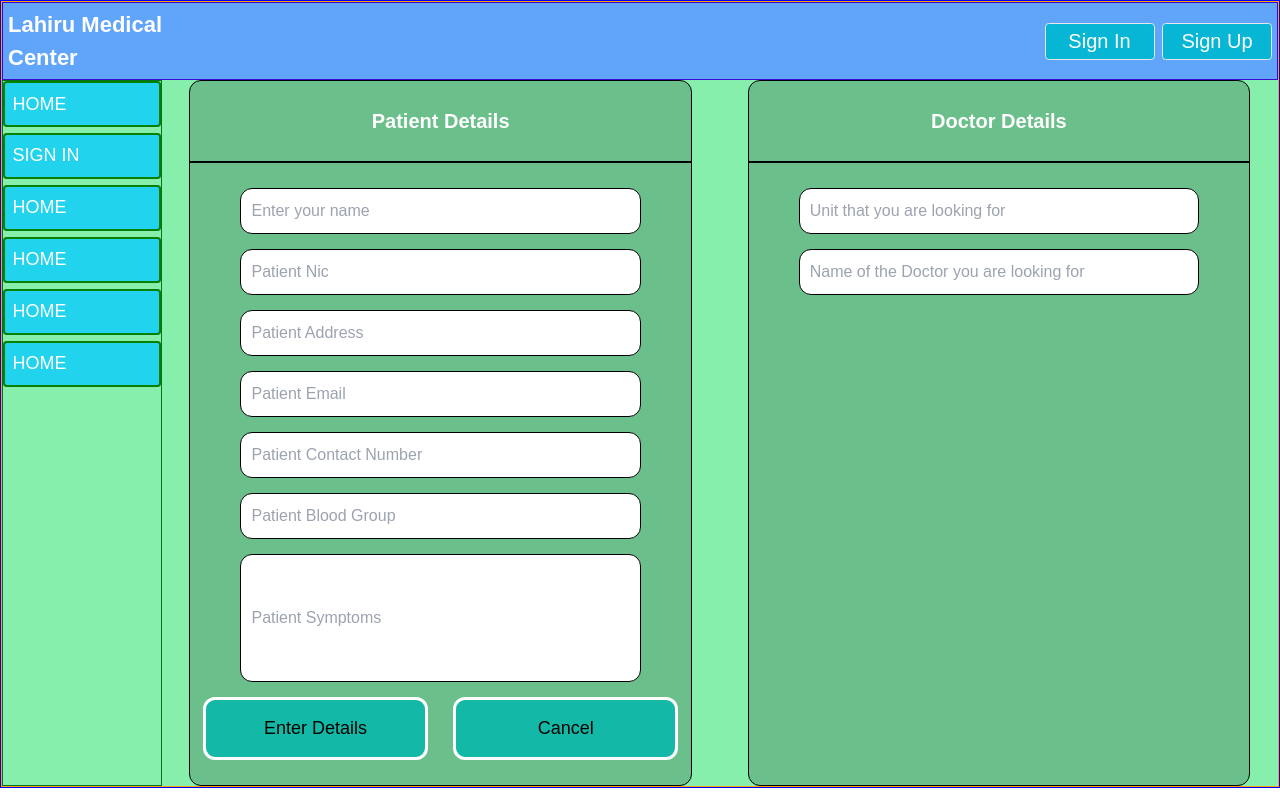
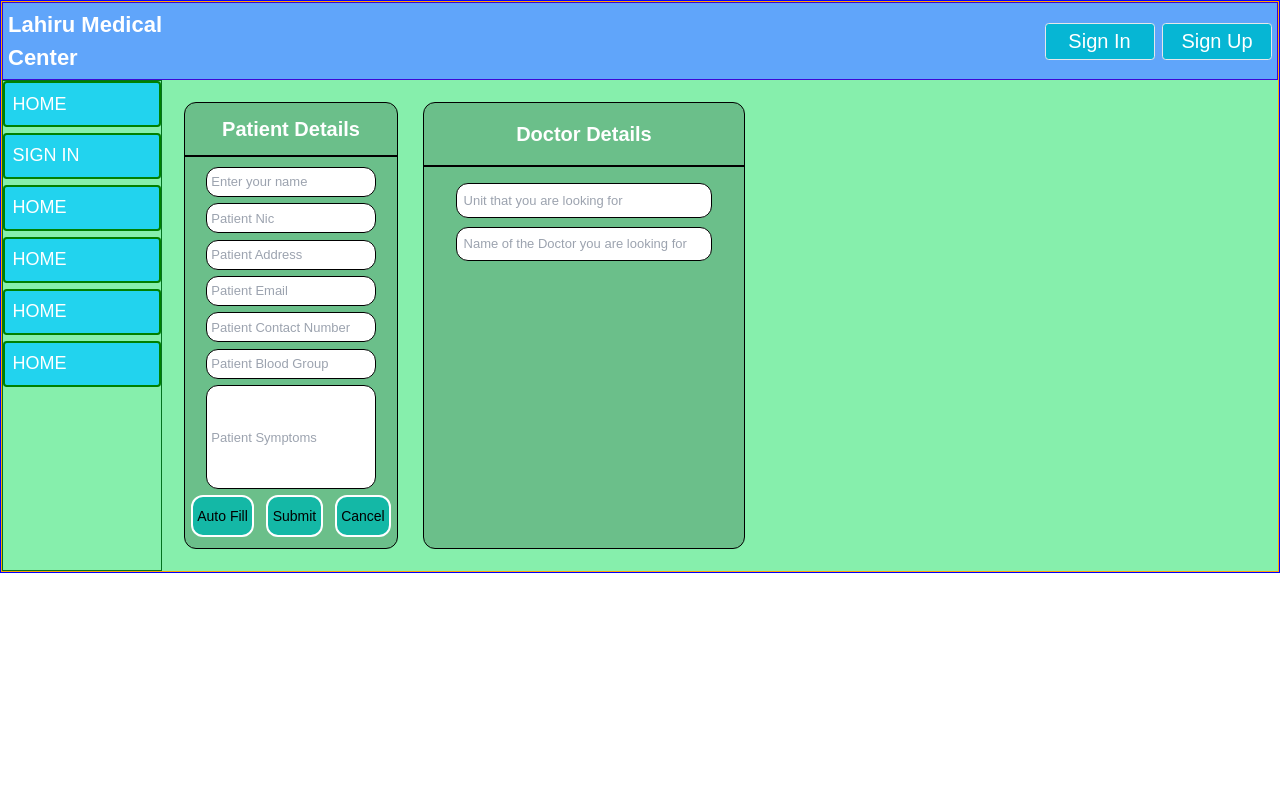
Before and after one commit to KYNASOFT/lahiru-med-app, a Next.js app: page /dashboard/appoinments in a window 1280 px wide. Built offline with nearby package versions, Linux system fonts and the light colour scheme; no server answers.

Commit message:
Merge the appoinment managemant system

```diff
--- /dev/null
+++ b/app/api/bookappoinment/route.js
@@ -0,0 +1,26 @@
+import { connectMongoDb } from "@/lib/mongoDb";
+import Apt from "@/models/appoinment";
+import { NextResponse } from "next/server";
+
+
+export async function POST(req,res){
+    try{
+        let{email,name,symptoms} = await req.json();
+        console.log("From the booking api",email,name,symptoms);
+
+        //connect to the database
+        await connectMongoDb();
+
+        //create the appoinment
+
+        await Apt.create({patientName:name,bookingEmail:email,symptoms});
+
+        return NextResponse.json({
+            res:"Succesfully created an appoinment",ok:true,
+            status:201
+        })
+
+    }catch(error){
+        console.error(error);
+    }
+}
--- a/app/api/getUser/route.js
+++ /dev/null
@@ -1,26 +0,0 @@
-import { NextResponse } from "next/server";
-
-export async function POST(req,res){
-    try{
-        let {userEmail} = await req.json();
-
-        console.log("from the server end recieved ",userEmail);
-        //fetch data from database
-
-
-        //get a userobject
-
-
-
-        //pass user to the frontend
-
-        return NextResponse.json(
-            {res:"Fetch succcess",ok:true},
-            {status:201}
-        );
-
-    }catch(error){
-        console.error(error);
-
-    }
-}
--- a/app/api/userExcist/route.js
+++ b/app/api/userExcist/route.js
@@ -9,8 +9,7 @@ export async function POST(req,res)
         let {email} = await req.json();
         await connectMongoDb();
 
-        const user =await User.findOne({email}).select("_id");
-
+        const user =await User.findOne({email});
         return NextResponse.json({user});
 
     }
--- a/components/AppoinmentManagement/BookingForm.jsx
+++ b/components/AppoinmentManagement/BookingForm.jsx
@@ -21,32 +21,46 @@ function BookingForm() {
   const{data:session} = useSession("");
   const router = useRouter();
 
-
   const getUserDetails =async()=>{
-     const userEmail = session?.user?.email;
-     console.log(userEmail);
+     const email = session?.user?.email;
      try{
-     const res = await fetch('api/getUser',
-       {
-        method:"POST",
+      const resUserExcist = await fetch('../api/userExcist',
+      {method:"POST",
        headers:{
         "Content-Type":"application/json"
        },
        body: JSON.stringify({
-            userEmail
+        email
        })
+      }
 
-     })
+    )
+    if(resUserExcist.ok)
+    {
+       const {user} = await resUserExcist.json();
 
-     if(res.ok){
-        console.log("data retrieve success")
+       if(user)
+       {
+          fillForm(user);
+          return user;
+       }
     }
     else{
-        console.log("No such a user")
+      return null;
     }
     }catch(error){
         console.error(error);
+        return null;
     }
+  }
+
+  function fillForm(user){
+      setPatientName(user.username);
+      setPatientAddress(user.address);
+      setPatientBloodGroup(user.bloodtype);
+      setPatientEmail(user.email);
+      setPatientNic(user.nic);
+      setpatientContatNum(user.telephone);
   }
 
 
@@ -54,8 +68,28 @@ function BookingForm() {
   const bookingHandler = async ()=>
   {
 
-     console.log(patientName,patientNic,patientAddress,patientEmail,patientContactNum,patientBloodGroup,patientSymptoms);
-    //Backend integeration
+     try{
+      const aptRes = await fetch('../api/bookappoinment',{
+        method:"POST",headers:{
+          "Content-Type":"application/json"
+        },
+        body:JSON.stringify({
+          email:patientEmail,
+          name:patientName,
+          symptoms:patientSymptoms,
+          //fill this later to send every details
+        })
+      })
+      if(aptRes.ok){
+        console.log("appoinment created success");
+      }
+      else{
+        console.log("unsuccess appoinment");
+      }
+
+     }catch(error){
+      console.error(error);
+     }
 
   }
 
@@ -116,7 +150,7 @@ function BookingForm() {
                   ></input>
 
                 <input
-                  type="description"
+                  type="text-area"
                   placeholder='Patient Symptoms'
                   name='symptoms'
                   onChange={e=>setPatientSymptoms(e.target.value)}
@@ -125,7 +159,8 @@ function BookingForm() {
                   ></input>
             </div>
             <div className='btn-wrapper'>
-                <button className='normal-btn' onClick={getUserDetails}>Enter Details</button>
+                <button className='normal-btn' onClick={getUserDetails}>Auto Fill</button>
+                <button className='normal-btn' onClick={bookingHandler}>Submit</button>
                 <button className='normal-btn'onClick={()=>router.push('/')}>Cancel</button>
             </div>
         </div>
--- a/components/AppoinmentManagement/booking.css
+++ b/components/AppoinmentManagement/booking.css
@@ -1,7 +1,7 @@
 .booking-wrapper
 {
-    @apply flex justify-around;
-
+    @apply flex justify-start gap-10;
+    padding: 2%;
 
 }
 
@@ -10,7 +10,7 @@
     @apply  bg-black/20 ;
     border: black solid 0.2em;
     border-radius: 12px;
-    width: 45%;
+    width: 20%;
 }
 
 .doctor-wrapper
@@ -18,7 +18,7 @@
     @apply  bg-black/20 ;
     border: black solid 0.2em;
     border-radius: 12px;
-    width: 45%;
+    width: 30%;
 }
 .main-title
 {
@@ -38,7 +38,7 @@
 }
 .form-group>input
 {
-    font-size: 1.6rem;
+    font-size: 1.3rem;
     padding: 2%;
     border: black solid 0.05em;
     border-radius: 12px;
@@ -58,12 +58,13 @@
 
 .normal-btn
 {
-    font-size: 1.8rem;
+    font-size: 1.4rem;
     border: white solid 0.2em;
     border-radius: 12px;
-    padding: 3%;
+    padding: 2%;
     @apply bg-teal-500;
-    width: 45%;
+    width: max-content;
+    height: 3em;
     margin-bottom: 5%;
     transition: background-color 0.5s ease-in-out;
 }
--- /dev/null
+++ b/models/appoinment.js
@@ -0,0 +1,55 @@
+import mongoose,{Schema,models} from "mongoose";
+
+const appoinmentSchema = Schema({
+
+    //appoinment schema
+    patient_id:{
+        type:String,
+        required: false
+    },
+    patientName:{
+        type:String,
+        required: true
+    },
+    bookingEmail:{
+        type:String,
+        required: true
+    },
+    telephone:{
+        type:String,
+        required:false
+    },
+    age:{
+        type:Number,
+        required:false
+    },
+    symptoms:{
+        type:String,
+        required:true
+    },
+    date:{
+        type:Date,
+        required:false  //we have to make this true
+    },
+    time:{
+        type:String,
+        required:false  //true later
+    },
+    appoinmentNumber:{
+        type:Number,
+        required:false  //true later
+    },
+    doctor_id:{
+        type:String,
+        required:false //true later
+    },
+    payment_id:{
+        type:String,
+        required:false
+    },
+},{timestamps:true});
+
+
+const Apt = models.Apt || mongoose.model("Apt",appoinmentSchema);
+
+export default Apt;
```
Lines whose indentation alone changed are shown as unchanged.
